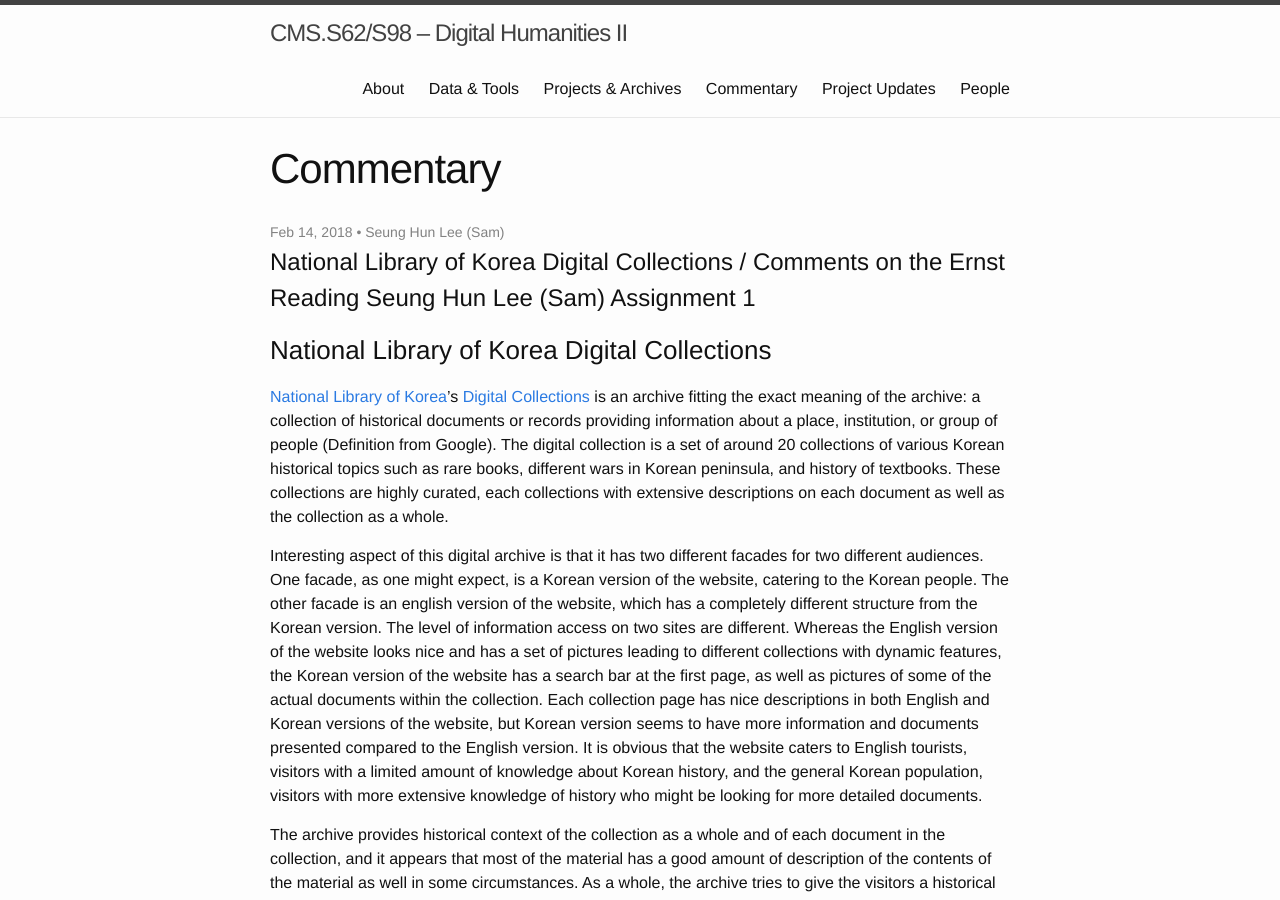
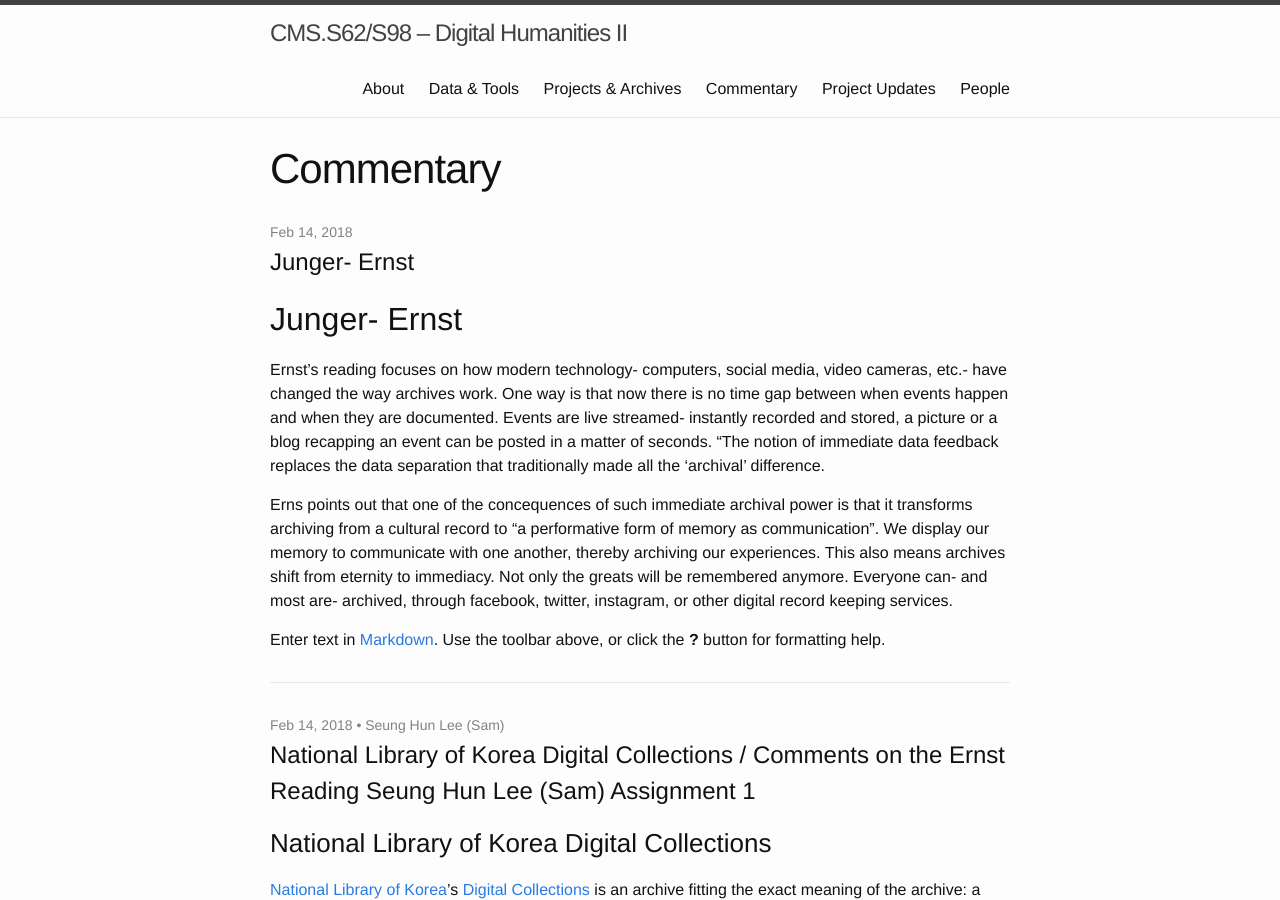
Before and after one commit to cmsS62/Spring-2018, a Jekyll site: the page built from commentary.html, in a window 1280 px wide and 900 px high. Built offline with Jekyll 4.4.1, drawn with Linux system fonts in a browser that asks for light colours.

Commit message:
Junger- Ernst

```diff
--- a/_posts/2018-02-14-your-filename.md
+++ b/_posts/2018-02-14-your-filename.md
@@ -1,8 +1,8 @@
 ---
 layout: post
-published: false
+published: true
 category: commentary
-title: ''
+title: Junger- Ernst
 ---
 ## Junger- Ernst
 
```
